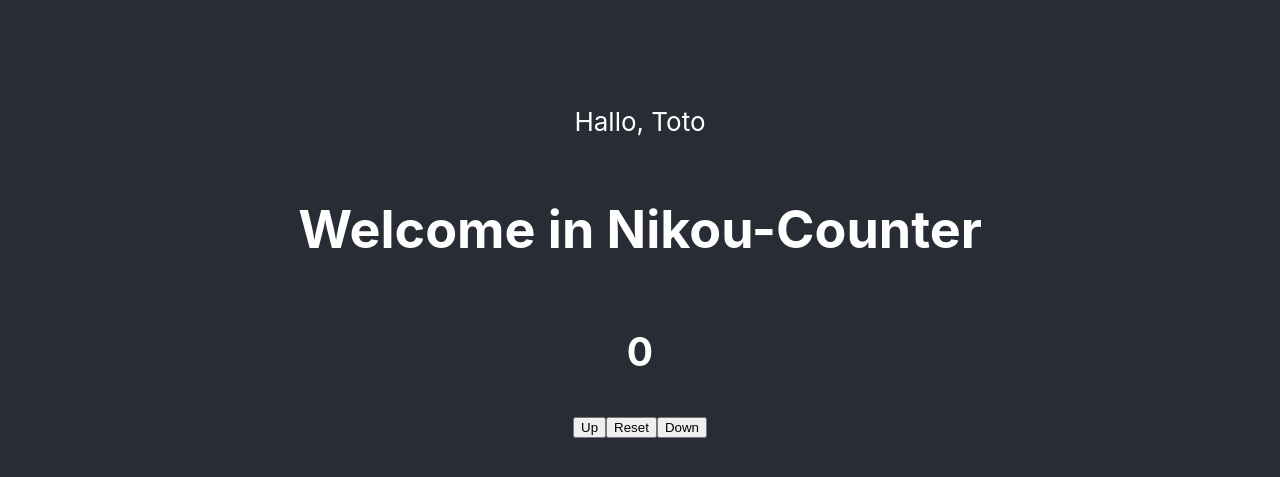
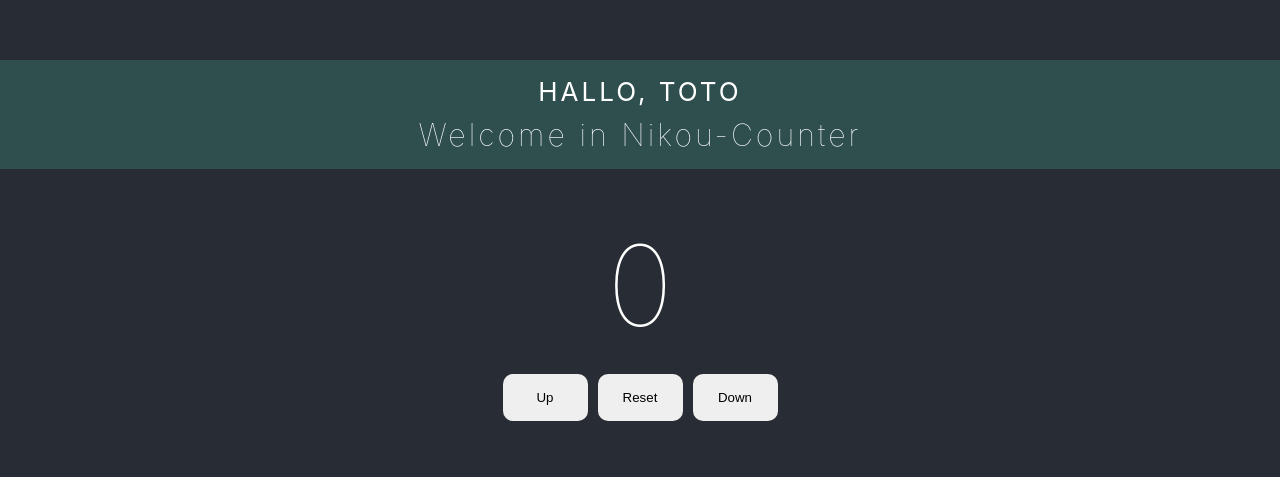
Before and after one commit to layesall/nikoucounter, a React (Create React App) app: page / in a window 1280 px wide. Shown: the part 141-618 px from the top of the page. Built offline with nearby package versions, Linux system fonts and the light colour scheme.

Commit message:
Modification and Add css files

```diff
--- a/src/component/App.jsx
+++ b/src/component/App.jsx
@@ -9,7 +9,6 @@ function App() {
     <div className="app-component">
       <header className="App-header">
         <Hallo name="Toto" />
-        <h1>Welcome in Nikou-Counter</h1>
         <Counter count={1} />
       </header>
     </div>
--- a/src/component/Counter.jsx
+++ b/src/component/Counter.jsx
@@ -1,34 +1,22 @@
 import React, {useState} from 'react';
+
+import '../styles/Counter.css';
 
 function Counter(props) {
 
   const [counter, setCounter] = useState(0);
 
-  const numberCounter = (flag) => {
-    switch (flag) {
-      case 'u':
-        setCounter(counter + props.count)
-        break;
-      case 'd':
-        setCounter(counter - props.count)
-        break;
-      default:
-        setCounter(0)
-        break;
-    }
-  }
-
   return (
     <div className='counter-component'>
       <h2> { counter } </h2>
 
-      <button title='Up' onClick={() => numberCounter('u') } >
+      <button title='Up' onClick={() => setCounter(counter + props.count) } >
         Up
       </button>
-      <button title='Reset' onClick={() => numberCounter() } >
+      <button title='Reset' onClick={() => setCounter(0) } >
         Reset
       </button>
-      <button title='Down' onClick={() => numberCounter('d') } >
+      <button title='Down' onClick={() => setCounter(counter - props.count) } >
         Down
       </button>
     </div>
--- a/src/component/Hallo.jsx
+++ b/src/component/Hallo.jsx
@@ -1,10 +1,12 @@
 import React from 'react';
+import '../styles/Hallo.css';
 
 function Hallo(props) {
 
   return (
     <div className='hallo-component'>
-      <p>Hallo, {props.name}</p>
+      <span>Hallo, {props.name}</span>
+      <h3>Welcome in Nikou-Counter</h3>
     </div>
   );
 }
--- /dev/null
+++ b/src/styles/Counter.css
@@ -0,0 +1,23 @@
+.counter-component{
+  margin: 2rem 0;
+  width: 300px;
+}
+
+.counter-component h2{
+  font-size: 7rem;
+  font-weight: lighter;
+  margin: 1rem;
+}
+
+.counter-component button{
+  border: none;
+  width: 85px;
+  padding: 1rem;
+  margin: 5px;
+  border-radius: 10px;
+  cursor: pointer;
+}
+
+.counter-component button:hover{
+  opacity: .8;
+}
--- /dev/null
+++ b/src/styles/Hallo.css
@@ -0,0 +1,19 @@
+.hallo-component{
+  display: flex;
+  justify-content: center;
+  align-items: center;
+  flex-flow: column;
+  background: darkslategray;
+  letter-spacing: 3px;
+  width: 100%;
+  padding: 1rem;
+}
+
+.hallo-component span {
+  text-transform: uppercase;
+}
+
+.hallo-component h3{
+  font-weight: lighter;
+  margin-top: 10px;
+}
--- a/src/styles/index.css
+++ b/src/styles/index.css
@@ -1,3 +1,9 @@
+*, ::after, ::before{
+  box-sizing: border-box;
+  margin: 0;
+  padding: 0;
+}
+
 body {
   margin: 0;
   font-family: -apple-system, BlinkMacSystemFont, 'Segoe UI', 'Roboto', 'Oxygen',
```
